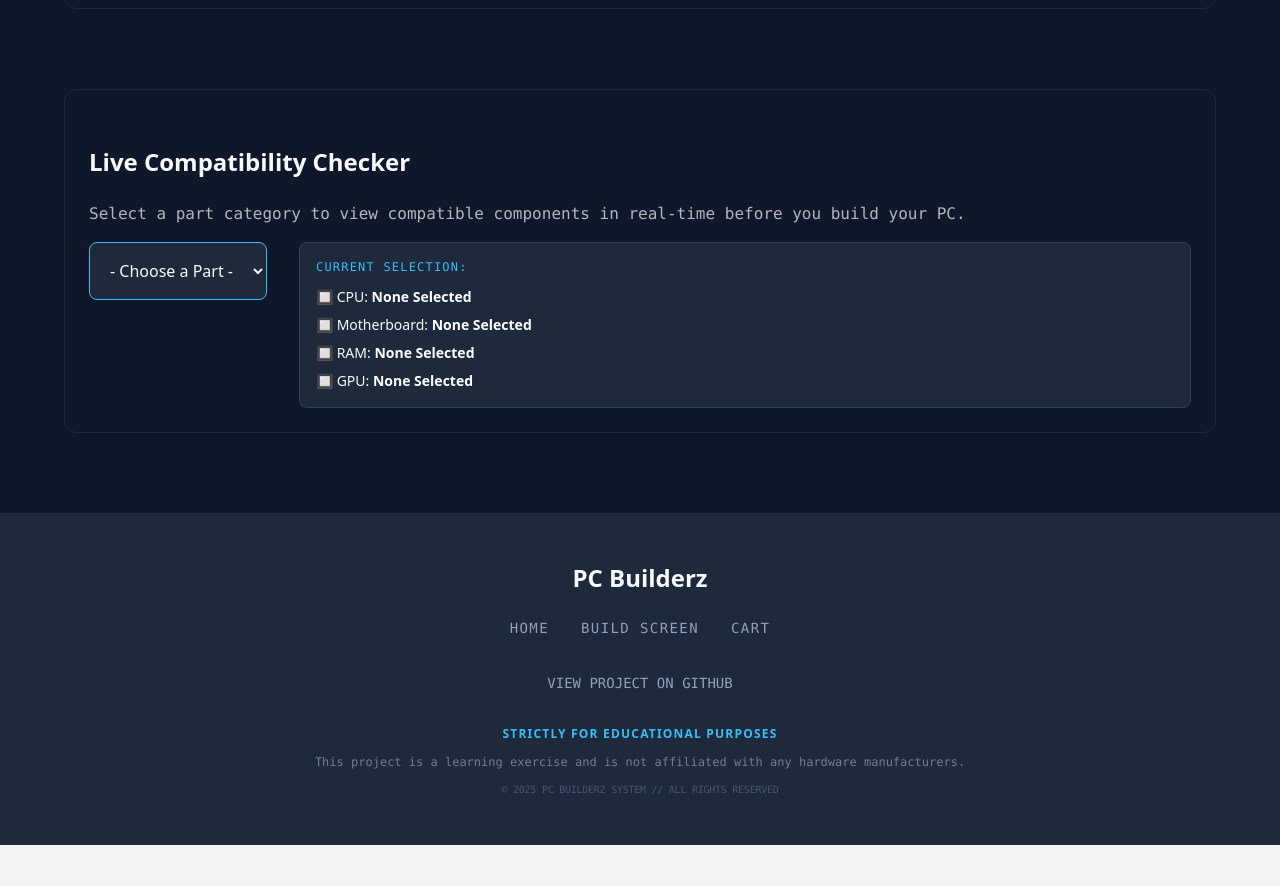
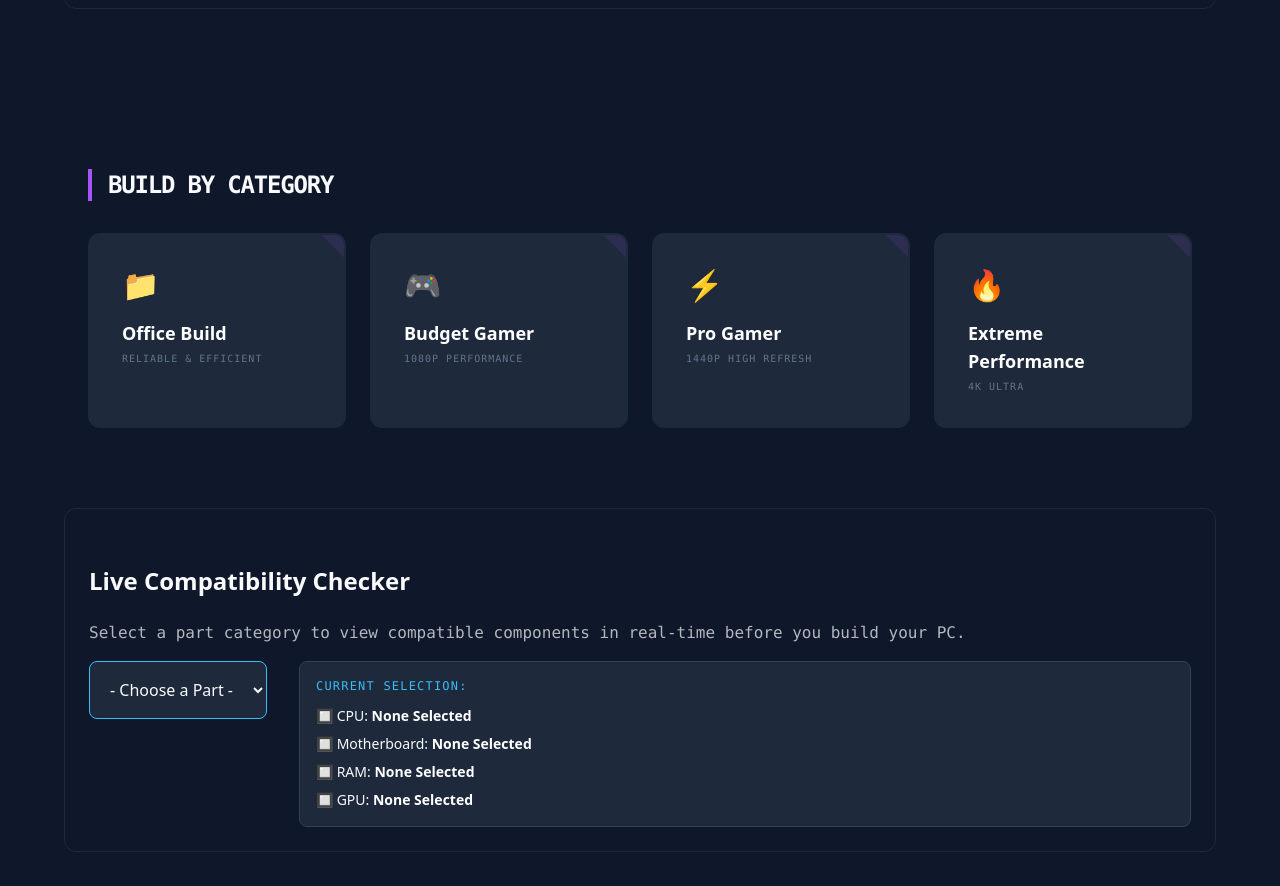
Before and after one commit to corbinreak/PC_Builderz, a React (Vite) app in the folder pc-builderz/: page / in a window 1280 px wide. Shown: the part 1032-1918 px from the top of the page. Before the commit the page ends 1877 px from the top, so only its background shows below. Built offline with nearby package versions, Linux system fonts and the light colour scheme.

Commit message:
Finished build/shop by category section

```diff
--- a/pc-builderz/src/App.jsx
+++ b/pc-builderz/src/App.jsx
@@ -4,6 +4,7 @@ import FeaturedScreen from './components/featuredScreen.jsx';
 import LiveCompatibility from './components/liveCompatibility.jsx';
 import BuildScreen from './components/BuildScreen.jsx';
 import Footer from './components/Footer.jsx';
+import ShopByCategory from './components/ShopByCategory.jsx';
 
 function App() {
   const [selectedCPU, setSelectedCPU] = React.useState(null);
@@ -14,6 +15,7 @@ function App() {
   const [compatibleMOBO, setCompatibleMOBO] = React.useState([]);
   const [compatibleCategory, setCompatibleCategory] = React.useState('');
   const [selectedScreen, setSelectedScreen] = React.useState('Home');
+  const [buildFilter, setBuildFilter] = React.useState(null);
 
   const handleSandboxPartSelection = (category, partName) => {
 
@@ -91,6 +93,12 @@ function App() {
 
      <FeaturedScreen />
 
+
+     <ShopByCategory
+        setSelectedScreen={setSelectedScreen}
+        setBuildFilter={setBuildFilter}
+     />
+
      {/* Live Compatibility Screen */}
 
      <LiveCompatibility
@@ -107,6 +115,8 @@ function App() {
       </>
      )}
 
+
+
      {/* Build Screen Section */}
      {selectedScreen === 'BuildScreen' && (
         <BuildScreen
@@ -119,6 +129,8 @@ function App() {
         />
      )}
 
+
+
      <Footer
         setSelectedScreen={setSelectedScreen}
      />
--- /dev/null
+++ b/pc-builderz/src/components/ShopByCategory.jsx
@@ -0,0 +1,49 @@
+import React from 'react';
+
+const ShopByCategory = ({ setSelectedScreen, setBuildFilter }) => {
+    const categories = [
+        { id: 'office', label: 'Office Build', description: 'Reliable & Efficient', icon: '📁'},
+        { id: 'budget', label: 'Budget Gamer', description: '1080p Performance', icon: '🎮'},
+        { id: 'gamer', label: 'Pro Gamer', description: '1440p High Refresh', icon: '⚡'},
+        { id: 'pro', label: 'Extreme Performance', description: '4K Ultra', icon: '🔥' }
+    ];
+
+    return (
+       <section className="max-w-6xl mx-auto px-6 py-20">
+        <h3 className="text-2xl font-bold mb-8 text-[#F8FAFC] font-mono tracking-tighter uppercase border-l-4 border-[#A855F7] pl-4">
+          Build by Category
+        </h3>
+        <div className="grid grid-cols-1 sm:grid-cols-2 lg:grid-cols-4 gap-6">
+            {categories.map((cat) => (
+                <div
+                  key={cat.id}
+                  onClick={() => {
+                    setBuildFilter(cat.id);
+                    setSelectedScreen('BuildScreen');
+                  }}
+                  className="group relative bg-[#1E293B] border-2 border-slate-800 hover:border-[#A855F7] p-8 rounded-xl cursor-pointer transition-all duration-300 hover:-translate-y-2 overflow-hidden"
+                >
+                    {/* The Glow Overlay (Self-closing so it doesn't hide text) */}
+                    <div className="absolute inset-0 bg-[#A855F7] opacity-0 group-hover:opacity-5 transition-opacity" />
+
+                    {/* Text Section (Moved outside the opacity div) */}
+                    <div className="relative z-10">
+                        <div className="text-3xl mb-4">{cat.icon}</div>
+                        <h4 className="text-white font-bold text-lg mb-1 group-hover:text-[#A855F7] transition-colors">
+                            {cat.label}
+                        </h4>
+                        <p className="text-slate-500 font-mono text-[10px] uppercase tracking-widest">
+                            {cat.description}
+                        </p>
+                    </div>
+
+                    {/* Corner Accent (Moved outside the opacity div) */}
+                    <div className="absolute top-0 right-0 w-8 h-8 bg-[#A855F7] opacity-10 translate-x-4 -translate-y-4 rotate-45 group-hover:translate-x-2 group-hover:-translate-y-2 transition-transform" />
+                </div>
+            ))}
+        </div>
+       </section>
+    )
+}
+
+export default ShopByCategory;
```
